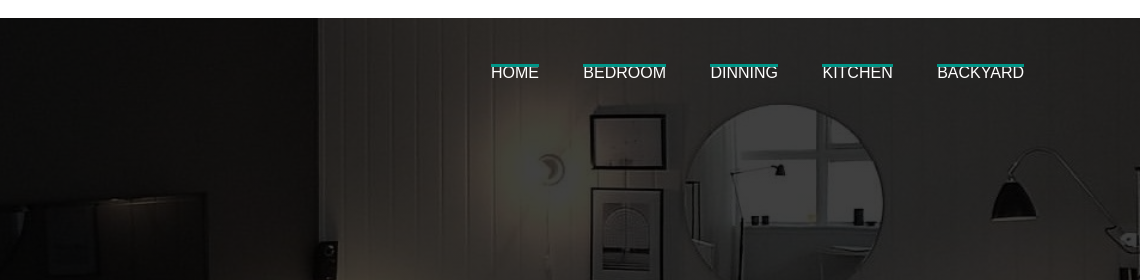
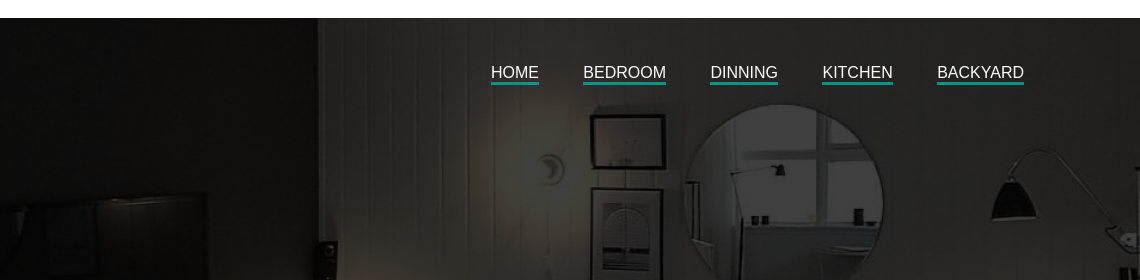
Before and after one commit to kibeert/octo-guacamole, a plain HTML site: page index.html in a window 1280 px wide. Shown: the top 280 px of the page, 140-1280 px from the left. Drawn offline with Linux system fonts and the light colour scheme.

Commit message:
Update style.css

```diff
--- a/style.css
+++ b/style.css
@@ -42,6 +42,7 @@
     width: 100%;
     background: #009688;
     position: absolute;
+    bottom: -3px;
     left: 0;
     right: 0;
   }
```
